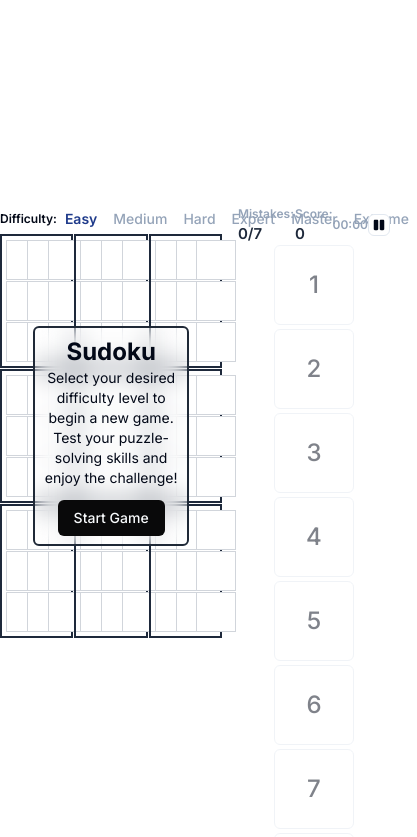
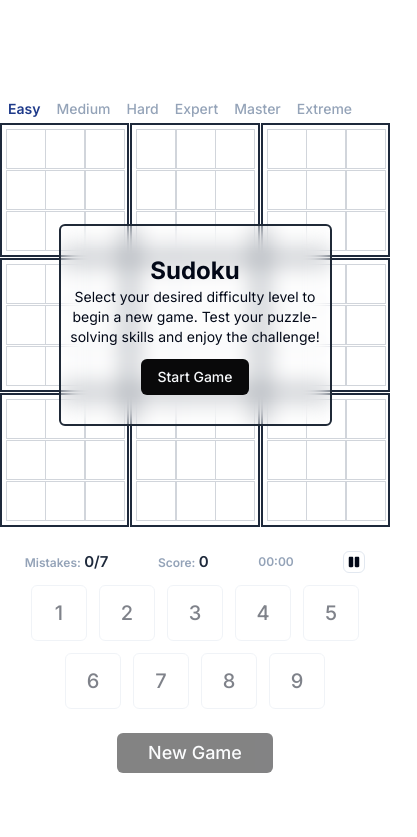
Before and after one commit to Abiekatkam/sudoku, a Next.js app: page / in a window 390 px wide. Shown: the top 837 px of the page, 417 px wide, since content can reach past the window. Built offline with nearby package versions, Linux system fonts and the light colour scheme.

Commit message:
sudoku responsive added

```diff
--- a/app/page.js
+++ b/app/page.js
@@ -94,8 +94,8 @@ export default function Home() {
 
   return (
     <main className="w-full h-full min-h-screen flex items-center justify-center">
-      <div className="w-full max-w-[740px] h-[435px] m-auto flex items-start justify-center">
-        <div className="w-[57%] h-full flex flex-col items-start justify-between">
+      <div className="w-full md:max-w-[740px] md:h-[435px] md:m-auto mt-10 flex md:flex-row flex-col items-start justify-center">
+        <div className="md:w-[57%] w-full h-full flex flex-col items-start justify-between">
           <Difficulty
             difficulty={difficulty}
             handleDifficulty={handleChangeDifficulty}
@@ -174,7 +174,7 @@ export default function Home() {
             )}
           </div>
         </div>
-        <div className="w-[39%] h-full ml-auto flex flex-col items-start">
+        <div className="md:w-[39%] mt-6 md:mt-0 mx-10 md:mx-0 w-full h-full ml-0 md:ml-auto flex flex-col items-start mb-4">
           <Result
             isActive={isActive}
             setIsActive={setIsActive}
--- a/components/Difficulty.jsx
+++ b/components/Difficulty.jsx
@@ -5,7 +5,7 @@ import { Button } from "@/components/ui/button";
 const Difficulty = ({ handleDifficulty, difficulty, isPaused }) => {
   return (
     <div className="w-full h-fit flex items-center text-[12px]">
-      <span className="font-semibold">Difficulty:</span>
+      <span className="font-semibold hidden md:inline">Difficulty:</span>
       <Button
         variant="ghost"
         disabled={isPaused}
--- a/components/InputNumbers.jsx
+++ b/components/InputNumbers.jsx
@@ -4,11 +4,11 @@ import { Button } from "@/components/ui/button";
 const InputNumbers = ({ isActive, onNumberClick, handleNewGame }) => {
   return (
     <div className="w-full h-fit my-auto flex flex-col items-end justify-center">
-      <div className="flex flex-wrap w-full h-fit items-center justify-center gap-1">
+      <div className="flex flex-wrap w-full h-fit items-center justify-center md:gap-1 gap-3 mb-3 md:mb-0">
         {[1, 2, 3, 4, 5, 6, 7, 8, 9].map((number) => (
           <Button
             key={number}
-            className="w-20 h-20 text-2xl active:scale-95 transition ease-in-out"
+            className="md:w-20 md:h-20 w-14 h-14 md:text-2xl text-xl active:scale-95 transition ease-in-out"
             variant="outline"
             disabled={!isActive}
             onClick={() => onNumberClick(number)} // Call the onNumberClick prop
@@ -18,7 +18,7 @@ const InputNumbers = ({ isActive, onNumberClick, handleNewGame }) => {
         ))}
       </div>
       <Button
-        className="w-full text-lg h-10 bg-[#09090a] mt-3"
+        className="md:w-full w-[40%] mx-auto text-lg h-10 bg-[#09090a] mt-3"
         disabled={!isActive}
         onClick={handleNewGame}
       >
--- a/components/Result.jsx
+++ b/components/Result.jsx
@@ -15,7 +15,7 @@ const Result = ({
   setTime,
 }) => {
   return (
-    <div className="w-full h-fit flex items-center text-[12px] justify-between">
+    <div className="w-full h-fit flex items-center text-[12px] md:justify-between justify-around mb-3 md:mb-0">
       <div>
         <span className="font-semibold text-slate-400">Mistakes:</span>{" "}
         <span className="font-semibold text-slate-800 text-[15px]">
```
